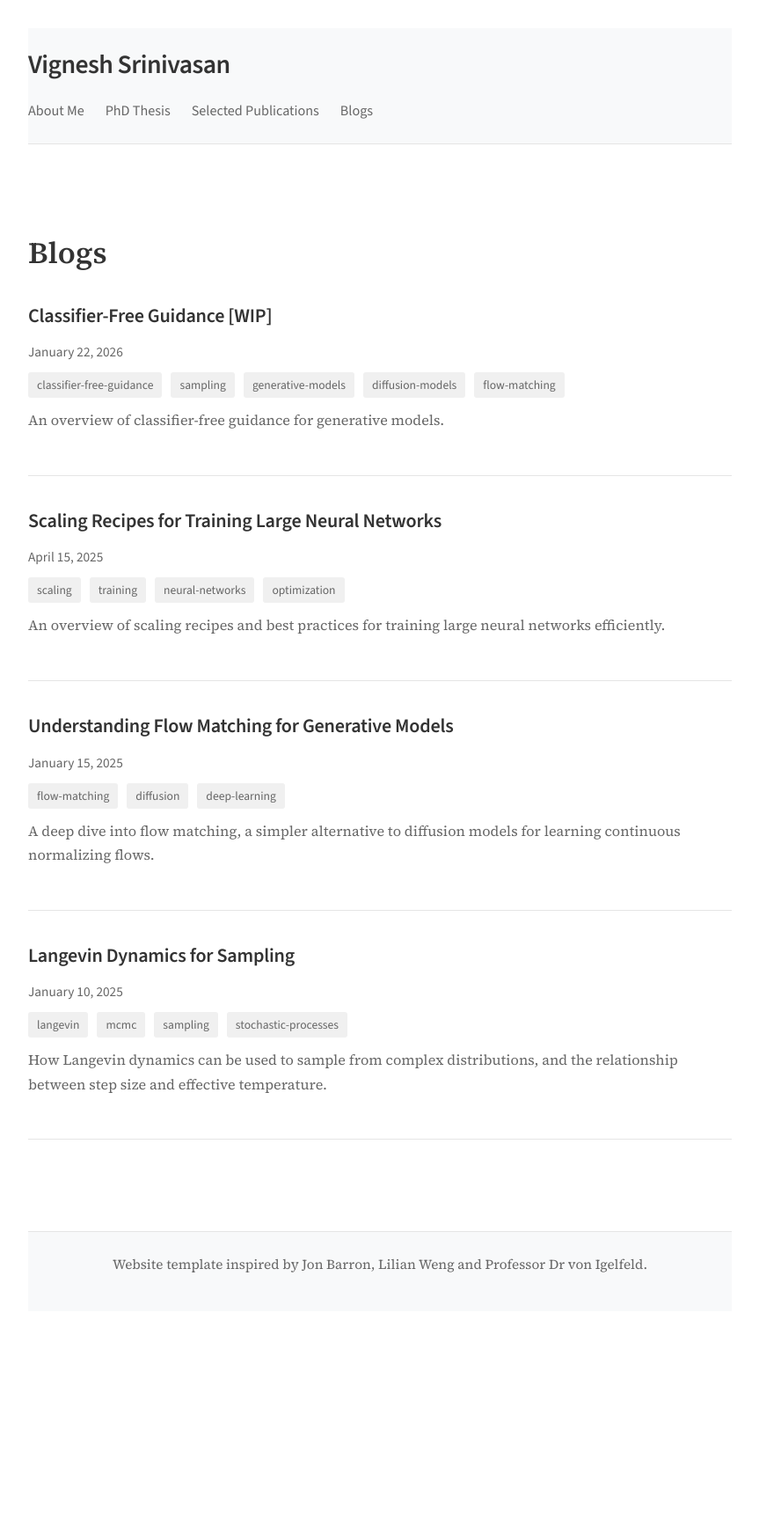
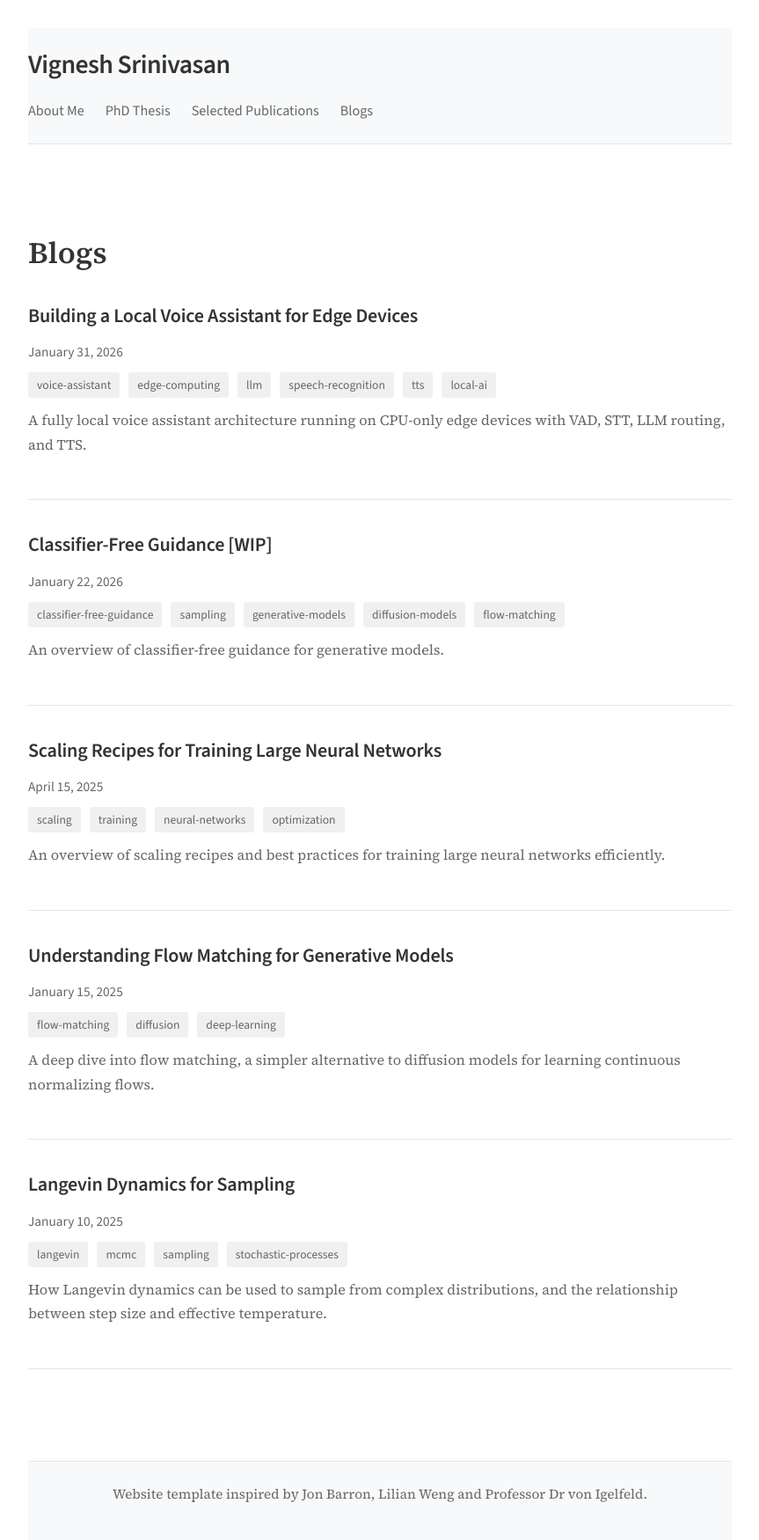
Before and after one commit to VigneshSrinivasan10/vigneshsrinivasan10.github.io, a Jekyll site: the page built from blog.html, in a window 1280 px wide. Shown: the whole page at 88% size, without its empty margins (208-1071 px from the left). Built offline with Jekyll 4.4.1, drawn with Linux system fonts in a browser that asks for light colours; before the commit the page ends 1490 px from its top, so only the background shows below that; part of the change alters nothing that is shown.

Commit message:
Add voice assistant architecture blog post
New blog post covering local voice assistant for edge devices with
Mermaid architecture diagram. Added Mermaid JS support to default layout.

Co-Authored-By: Claude Opus 4.5 <noreply@anthropic.com>

````diff
--- a/_layouts/default.html
+++ b/_layouts/default.html
@@ -30,6 +30,10 @@
     };
     </script>
     <script src="https://cdn.jsdelivr.net/npm/mathjax@3/es5/tex-mml-chtml.js" async></script>
+
+    <!-- Mermaid for diagrams -->
+    <script src="https://cdn.jsdelivr.net/npm/mermaid@10/dist/mermaid.min.js"></script>
+    <script>mermaid.initialize({startOnLoad:true});</script>
 </head>
 <body>
     {% include header.html %}
--- /dev/null
+++ b/_posts/2026-01-31-voice-assistant-architecture.md
@@ -0,0 +1,146 @@
+---
+layout: post
+title: "Building a Local Voice Assistant for Edge Devices"
+date: 2026-01-31
+tags: [voice-assistant, edge-computing, llm, speech-recognition, tts, local-ai]
+excerpt: "A fully local voice assistant architecture running on CPU-only edge devices with VAD, STT, LLM routing, and TTS."
+---
+
+# Introduction
+
+Voice assistants have become ubiquitous, but most rely on cloud services for speech recognition and language understanding. This post explores [a fully local voice assistant](https://github.com/VigneshSrinivasan10/assistants) designed specifically for **edge devices** - running entirely without cloud dependencies.
+
+The key insight is that modern quantized models have become efficient enough to run real-time voice interactions on modest hardware. No GPU required.
+
+# Edge Device Setup
+
+The system was developed and tested on the following hardware:
+
+| Spec | Value |
+|------|-------|
+| CPU | AMD Ryzen 7 5825U (Zen 3, 15W TDP) |
+| Cores/Threads | 8 cores / 16 threads |
+| Clock | 2.0 GHz base, 4.5 GHz boost |
+| Cache | L3: 16 MiB |
+| RAM | 32 GB DDR4 |
+| GPU | None (CPU-only setup) |
+
+All models run on **CPU only**. This makes the system portable to any x86 edge device with sufficient RAM (~8GB minimum for the full stack).
+
+# Architecture
+
+The voice assistant follows a pipeline architecture with intelligent routing:
+
+```mermaid
+flowchart LR
+    subgraph Input
+        A[🎤 User Audio]
+    end
+
+    subgraph "Speech Processing"
+        B[VAD<br/>Silero]
+        C[STT<br/>Whisper small.en]
+    end
+
+    subgraph "Intent Routing"
+        D[Router]
+        E[Weather Handler<br/>priority: 10]
+        F[LLM Fallback<br/>Mistral 7B Q4_K_M]
+        G[Conversation<br/>Memory]
+    end
+
+    subgraph "Audio Output"
+        H[TTS<br/>Kokoro ONNX]
+        I[🔊 Speaker]
+    end
+
+    A --> B --> C --> D
+    D --> E --> H
+    D --> F --> H
+    F <--> G
+    H --> I
+```
+
+The flow is straightforward:
+1. **Audio capture** via WebRTC
+2. **Voice Activity Detection** filters silence
+3. **Speech-to-Text** transcribes the utterance
+4. **Router** dispatches to handlers or LLM
+5. **Text-to-Speech** generates the response audio
+
+# Components Deep Dive
+
+## STT with VAD
+
+The speech pipeline uses a two-stage approach:
+
+**Silero VAD** (via fastrtc) performs voice activity detection, only forwarding audio chunks that contain speech. This reduces unnecessary STT processing and improves responsiveness.
+
+**Whisper small.en** (via fastrtc_whisper_cpp) handles transcription. The English-only small model provides a good balance of accuracy and speed for edge deployment. The whisper.cpp backend enables efficient CPU inference.
+
+## Router with Handler Registry
+
+The router implements a **handler registry pattern** where specialized handlers are registered with priority values:
+
+```
+Router
+  ├── WeatherHandler (priority: 10)
+  │     └── Matches: weather queries
+  └── LLM Fallback (priority: lowest)
+        └── Handles: everything else
+```
+
+Handlers are checked in priority order. The first matching handler processes the request. If no handler matches, the query falls through to the LLM.
+
+This design allows:
+- Fast responses for common queries (weather, time, etc.)
+- Easy extension with new handlers
+- LLM as a catch-all for open-ended conversation
+
+## LLM (Mistral 7B)
+
+The LLM backend uses **llama-cpp-python** with **Mistral 7B Q4_K_M** quantization. Key characteristics:
+
+- **Q4_K_M quantization**: ~4.4GB model size, minimal quality loss
+- **Context window**: Maintains conversation history
+- **CPU inference**: Runs on the Zen 3 cores with AVX2 acceleration
+
+The **ConversationMemory** component persists chat history to JSON, enabling context-aware responses across sessions.
+
+## TTS (Kokoro)
+
+**Kokoro ONNX** (via fastrtc) generates natural-sounding speech. The ONNX runtime enables efficient CPU inference with the quantized voice model.
+
+# Why Edge?
+
+Running locally on edge devices provides several advantages:
+
+**Privacy**: Audio never leaves the device. No cloud transcription, no data retention policies to worry about.
+
+**Latency**: No network round-trips. Response time depends only on local compute. On the test hardware, end-to-end latency is acceptable for conversational interaction.
+
+**Offline Capability**: Works without internet connectivity. Essential for embedded systems, industrial settings, or areas with unreliable connectivity.
+
+**Cost**: No API fees, no usage limits. One-time hardware cost.
+
+# Key Technologies
+
+| Component | Technology | Size/Notes |
+|-----------|------------|------------|
+| VAD | Silero VAD | ~2 MB |
+| STT | Whisper small.en | ~500 MB |
+| Router | Handler Registry | Custom pattern |
+| LLM | Mistral 7B Q4_K_M | ~4.4 GB |
+| TTS | Kokoro ONNX | ~100 MB |
+| Memory | ConversationMemory | JSON persistence |
+| Web | FastAPI + WebRTC | Real-time streaming |
+
+Total model footprint: **~5 GB** - fits comfortably in the 32GB RAM with room for OS and applications.
+
+# Conclusion
+
+Modern quantized models make local voice assistants viable on edge hardware. The combination of Silero VAD, Whisper, Mistral 7B, and Kokoro provides a complete pipeline that runs on CPU-only devices.
+
+The handler registry pattern enables fast responses for common queries while the LLM fallback handles open-ended conversation. All of this runs locally with no cloud dependencies.
+
+Check out the [repository](https://github.com/VigneshSrinivasan10/assistants) for the full implementation.
````
